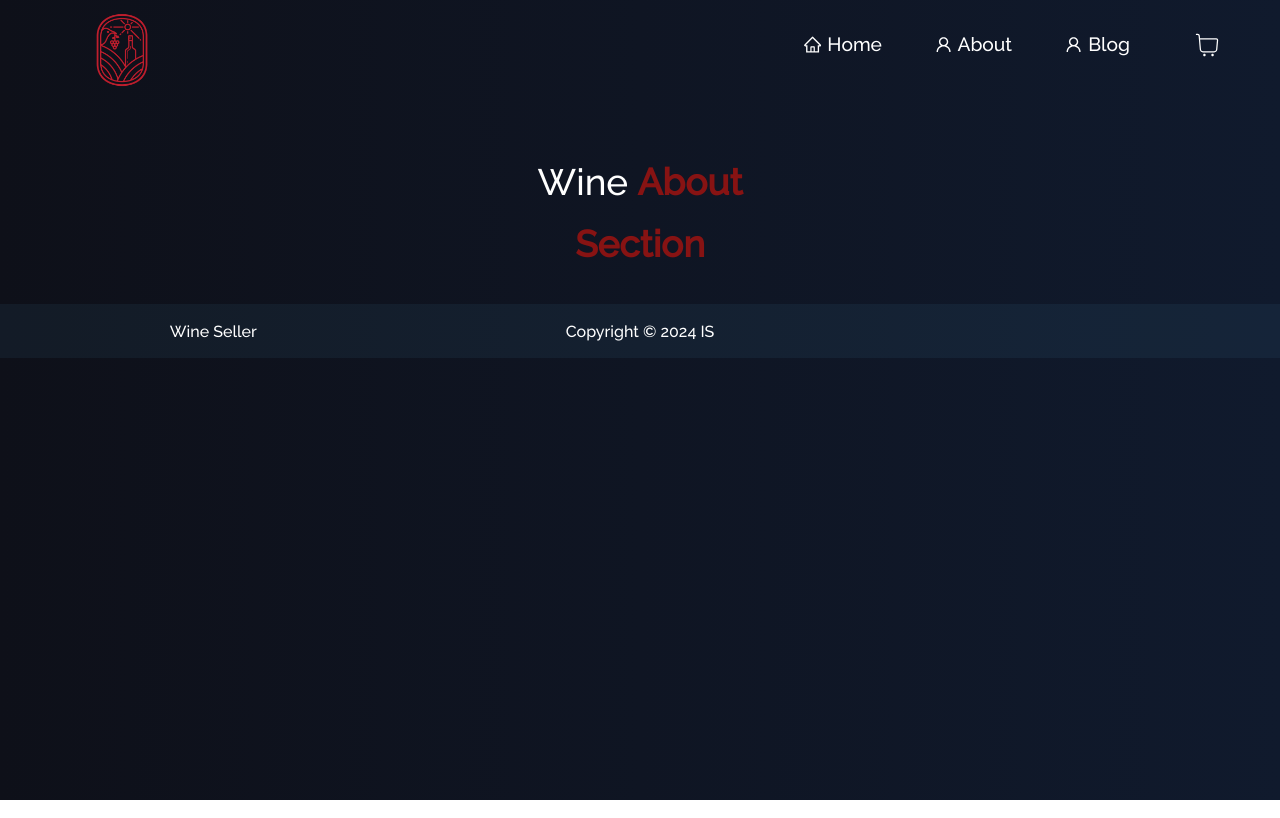
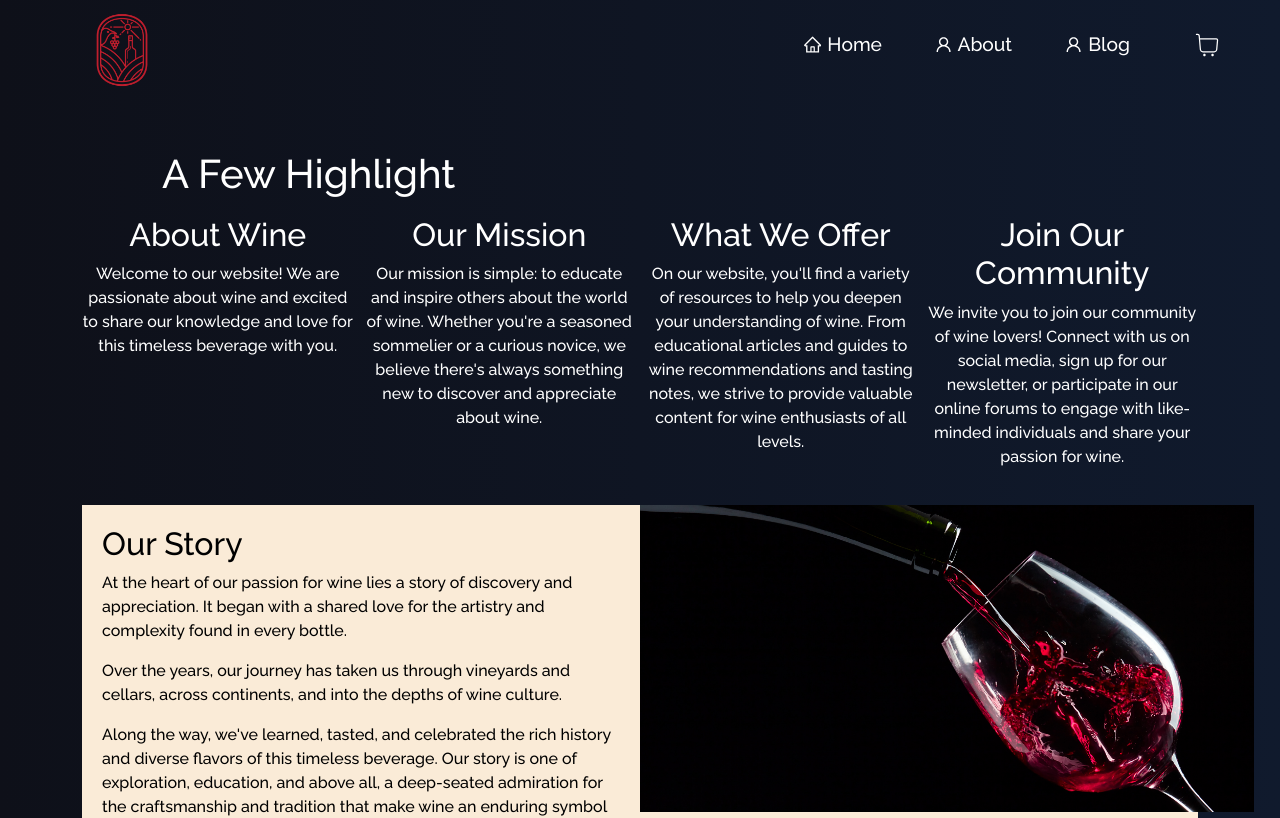
Before and after one commit to ishu788/FinalProject, a React (Create React App) app: page /about in a window 1280 px wide. Shown: the top 818 px of the page. Built offline with nearby package versions, Linux system fonts and the light colour scheme; no server answers.

Commit message:
create
create about page

```diff
--- /dev/null
+++ b/src/components/About/About.css
@@ -0,0 +1,52 @@
+.about-section {
+    display: grid;
+    align-items: center;
+  }
+
+  .about-section > div {
+    width: 100%;
+    display: flex;
+    justify-content: space-between;
+    margin-bottom: 20px;
+  }
+  .about-h1 {
+    text-align: left;
+    margin-left: 150px;
+  }
+  .top {
+    width: 100%;
+    display: grid;
+    margin-top: 10px;
+    grid-template-columns: repeat(4, 1fr);
+    grid-gap: 10px;
+  }
+  .top :hover {
+    background-color: #b9e3f3;
+    color: black;
+  }
+
+  .about-section .first-block {
+    display: grid;
+  }
+
+  .about-section .second-block {
+    display: grid;
+    grid-template-columns: repeat(2,1fr);
+    background-color: antiquewhite;
+    color: black;
+    text-align: left;
+  }
+
+  .test {
+    max-width: 100%;
+    height: auto;
+    margin-bottom: 20px;
+  }
+
+  .about-img {
+    width: 110%;
+  }
+
+  .ourstory {
+    padding: 20px;
+  }
--- a/src/components/About/About.js
+++ b/src/components/About/About.js
@@ -1,18 +1,74 @@
 import React from "react";
 import { Container } from "react-bootstrap";
-
+import './About.css';
+import winepng from './about-wine.png';
 function About() {
   return (
     <Container fluid className="about-section">
+    <h1 className="about-h1"> A Few Highlight</h1>
       <Container>
 
-        <h1 className="project-heading">
-          Wine <strong className="purple">About </strong>
-        </h1>
-        <h1 className="project-heading">
-          <strong className="purple">Section</strong>
-        </h1>
+        <div className="top">
+          <div >
+          <h2 >About Wine</h2>
+          <p>
+            Welcome to our website! We are passionate about wine and excited to
+            share our knowledge and love for this timeless beverage with you.
+          </p>
+            </div>
+          <div >
+          <h2>Our Mission</h2>
+          <p>
+            Our mission is simple: to educate and inspire others about the
+            world of wine. Whether you're a seasoned sommelier or a curious
+            novice, we believe there's always something new to discover and
+            appreciate about wine.
+          </p>
+          </div>
+          <div >
+          <h2>What We Offer</h2>
+          <p>
+            On our website, you'll find a variety of resources to help you
+            deepen your understanding of wine. From educational articles and
+            guides to wine recommendations and tasting notes, we strive to
+            provide valuable content for wine enthusiasts of all levels.
+          </p>
+          </div>
+          <div>
+          <h2>Join Our Community</h2>
+          <p>
+            We invite you to join our community of wine lovers! Connect with us
+            on social media, sign up for our newsletter, or participate in our
+            online forums to engage with like-minded individuals and share your
+            passion for wine.
+          </p>
+          </div>
+        </div>
+      </Container>
+      <Container>
+      <div className="second-block">
+        <div className="ourstory">
+        <h2>Our Story</h2>
+          <p>
+          At the heart of our passion for wine lies a story of discovery and appreciation.
+          It began with a shared love for the artistry and complexity found in every bottle.
+          </p>
+          <p>
+          Over the years, our journey has taken us through vineyards and cellars, across continents,
+           and into the depths of wine culture.
 
+          </p>
+          <p>
+          Along the way, we've learned, tasted, and celebrated the rich history and diverse flavors of this timeless beverage.
+           Our story is one of exploration, education, and above all,
+            a deep-seated admiration for the craftsmanship and tradition that make wine an enduring symbol of elegance and enjoyment.
+            Cheers to our shared story and to the many more chapters yet to unfold.
+          </p>
+        </div>
+        <div>
+          <img src={winepng} className="about-img" alt="about-wine-pic" />
+        </div>
+          </div>
       </Container>
     </Container>
   );
```
Also changed, not shown: src/Assets/about-wine.png (added), src/components/About/about-wine.png (added).
